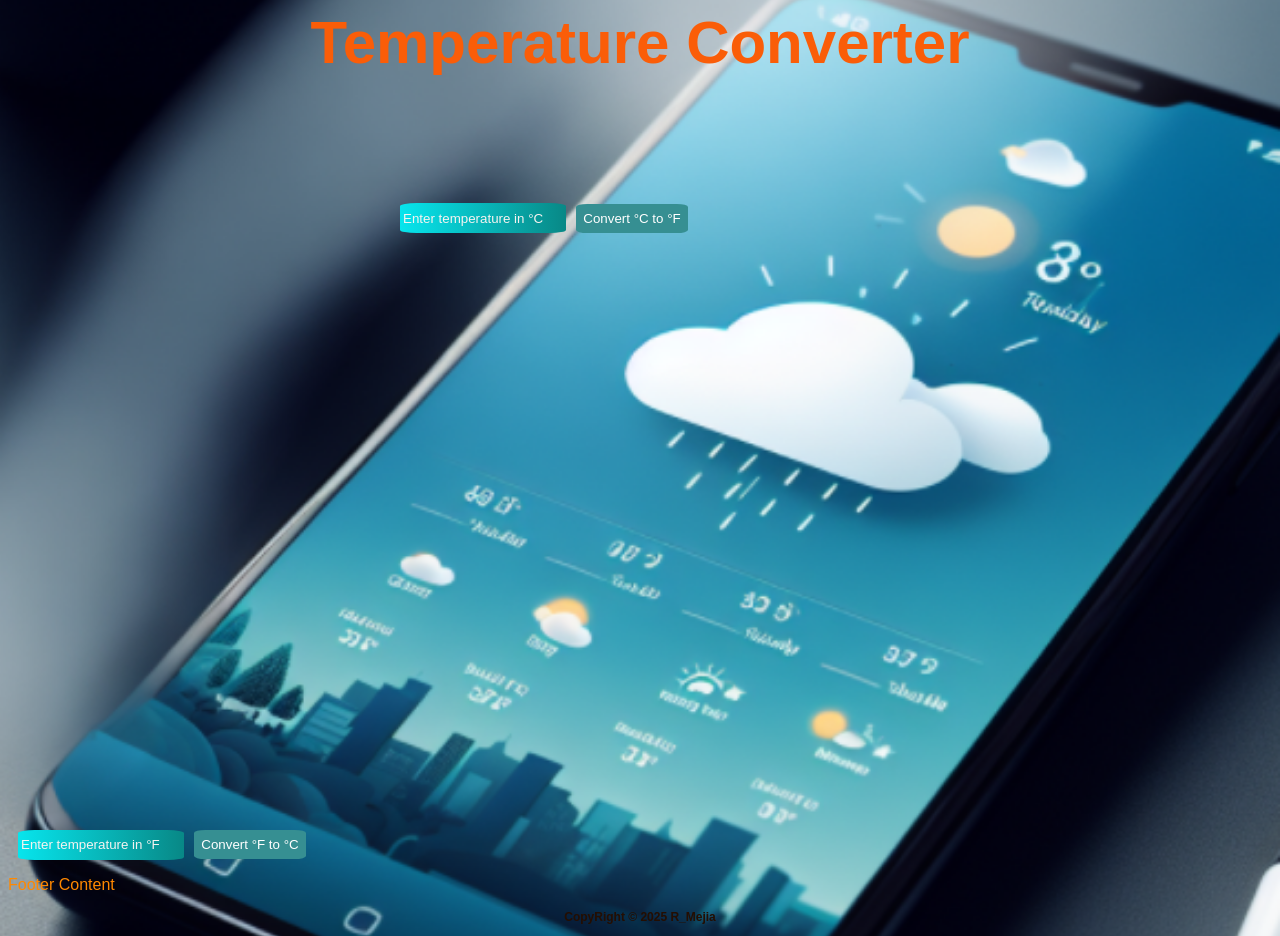
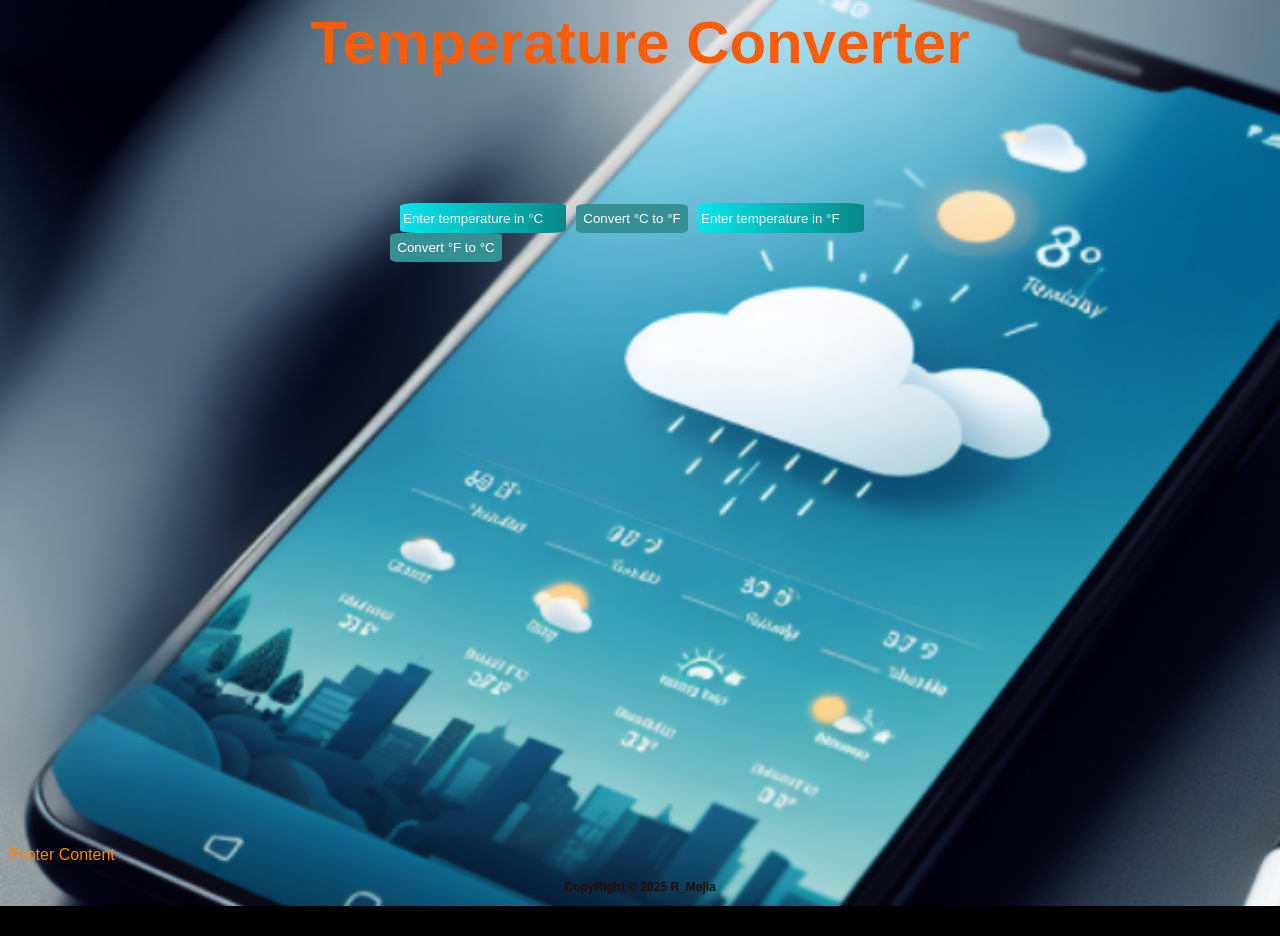
Before and after one commit to R7Mejia/Temperature-Converter, a React (Vite) app: page / in a window 1280 px wide. After the commit the page ends 906 px from the top, so only its background shows below. Built offline with nearby package versions, Linux system fonts and the light colour scheme.

Commit message:
Update App.jsx

```diff
--- a/src/App.jsx
+++ b/src/App.jsx
@@ -36,11 +36,6 @@ function App() {
           </h2>
 
         )}
-
-
-      </div>
-
-      <div className="container2">
         <input type="text" placeholder="Enter temperature in °F"
           value={farenheit}
           onChange={(e) => setFarenheit(e.target.value)}
@@ -52,9 +47,14 @@ function App() {
               : celcius > 30 ? (<span style={{ color: 'red' }}> {`🥵`} {celcius} °C</span>)
                 : celcius >= 25 ? (<span style={{ color: 'yellow' }}> {`🤠`} {celcius} °C</span>)
                   : (<span style={{ color: 'lightblue' }}> {`🥶`} {celcius}°C</span>
-            )}
+                  )}
           </h2>
         )}
+
+      {/* </div>
+
+      <div className="container2">
+         */}
       </div>
       <Footer />
       <CopyRight />
```
